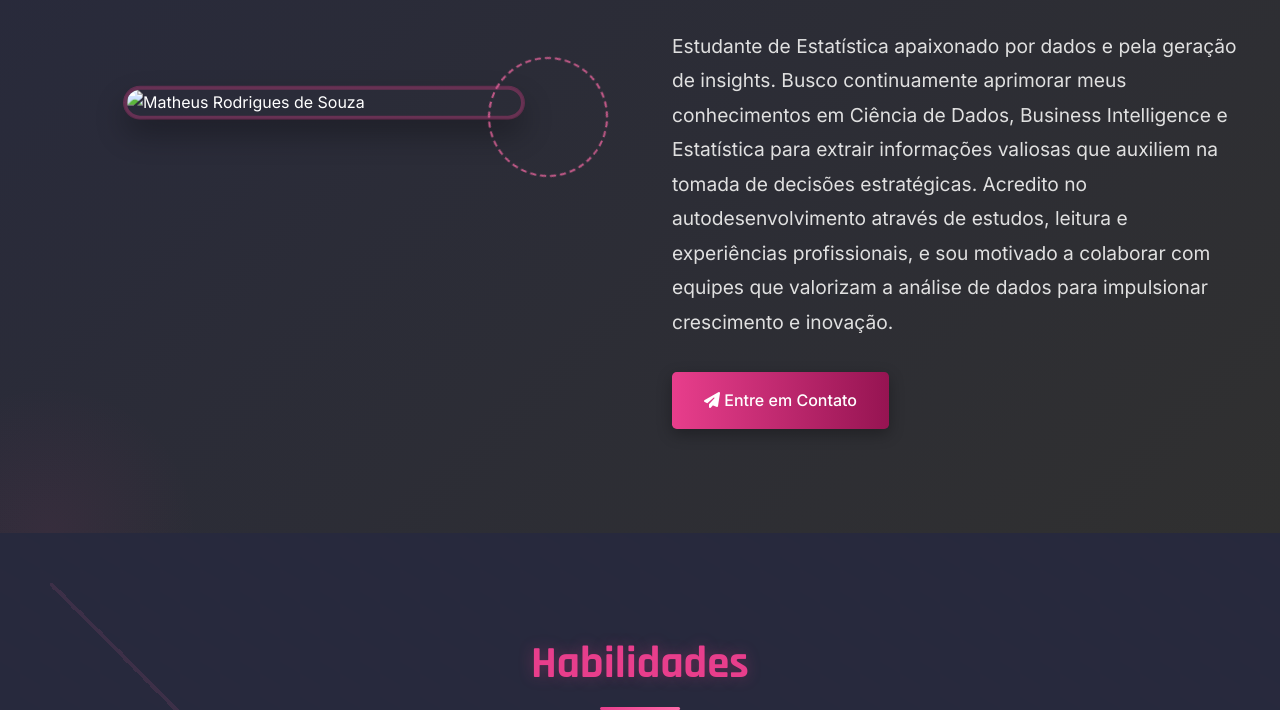
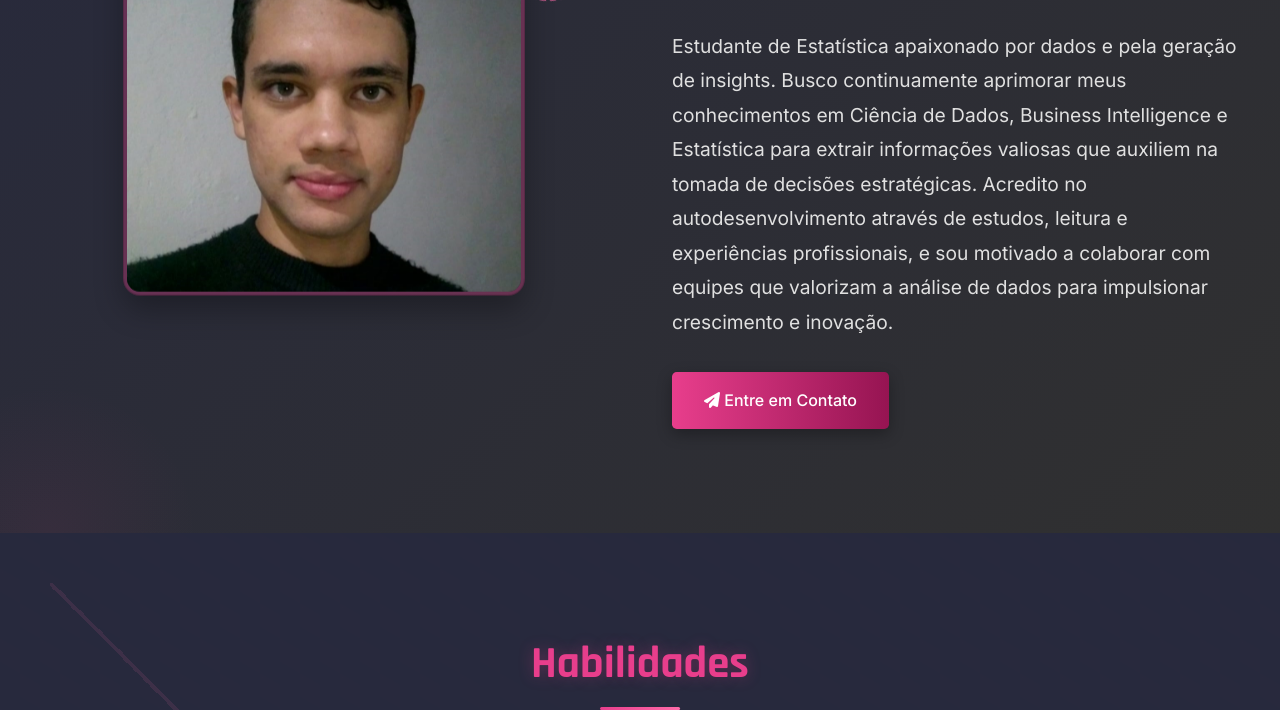
Before and after one commit to Matheus-rs/Matheus-rs.github.io, a plain HTML site: page index.html in a window 1280 px wide. Shown: the part 359-1069 px from the top of the page. Drawn offline with Linux system fonts and the light colour scheme.

Commit message:
Update index.html

```diff
--- a/index.html
+++ b/index.html
@@ -30,7 +30,7 @@
         <div class="hero-container">
             <div class="profile-image-container">
                 <!-- Substitua pelo caminho da sua foto -->
-                <img src="/static/images/profile.jpg" alt="Matheus Rodrigues de Souza" class="profile-image">
+                <img src="images/profile.jpg" alt="Matheus Rodrigues de Souza" class="profile-image">
                 <!-- Círculo tech decorativo -->
                 <div class="tech-circle"></div>
             </div>
```
